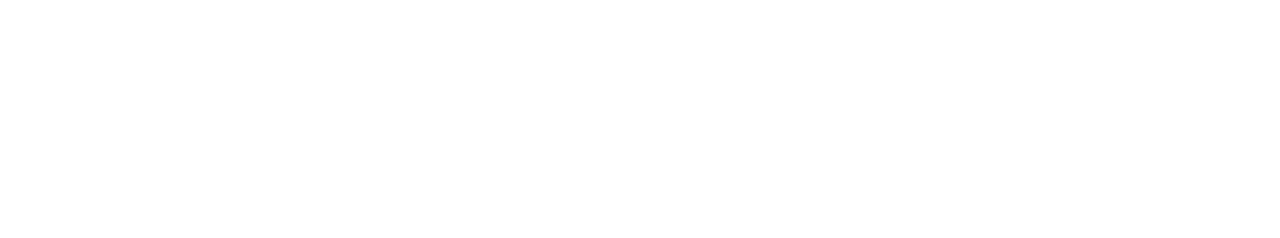
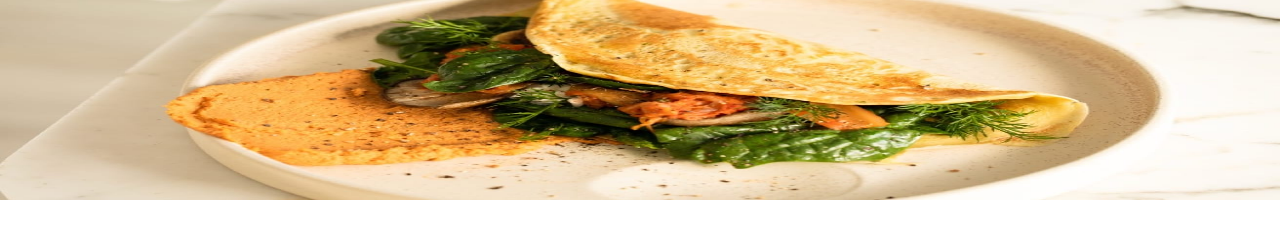
Before and after one commit to Zwelihlecomet2/recipe-page, a plain HTML site: page index.html in a window 1280 px wide. Drawn offline with nearby package versions, Linux system fonts and the light colour scheme.

Commit message:
added the omellete image

```diff
--- a/index.html
+++ b/index.html
@@ -11,6 +11,8 @@
 
 </head>
 <body>
-
+  <div class="image">
+    <img src="./assets/images/image-omelette.jpeg" alt="">
+  </div>
 </body>
 </html>
--- a/style.css
+++ b/style.css
@@ -3,3 +3,8 @@
     padding: 0;
     box-sizing: border-box;
 }
+
+.image img{
+    height: 25vh;
+    width: 100vw;
+}
```
